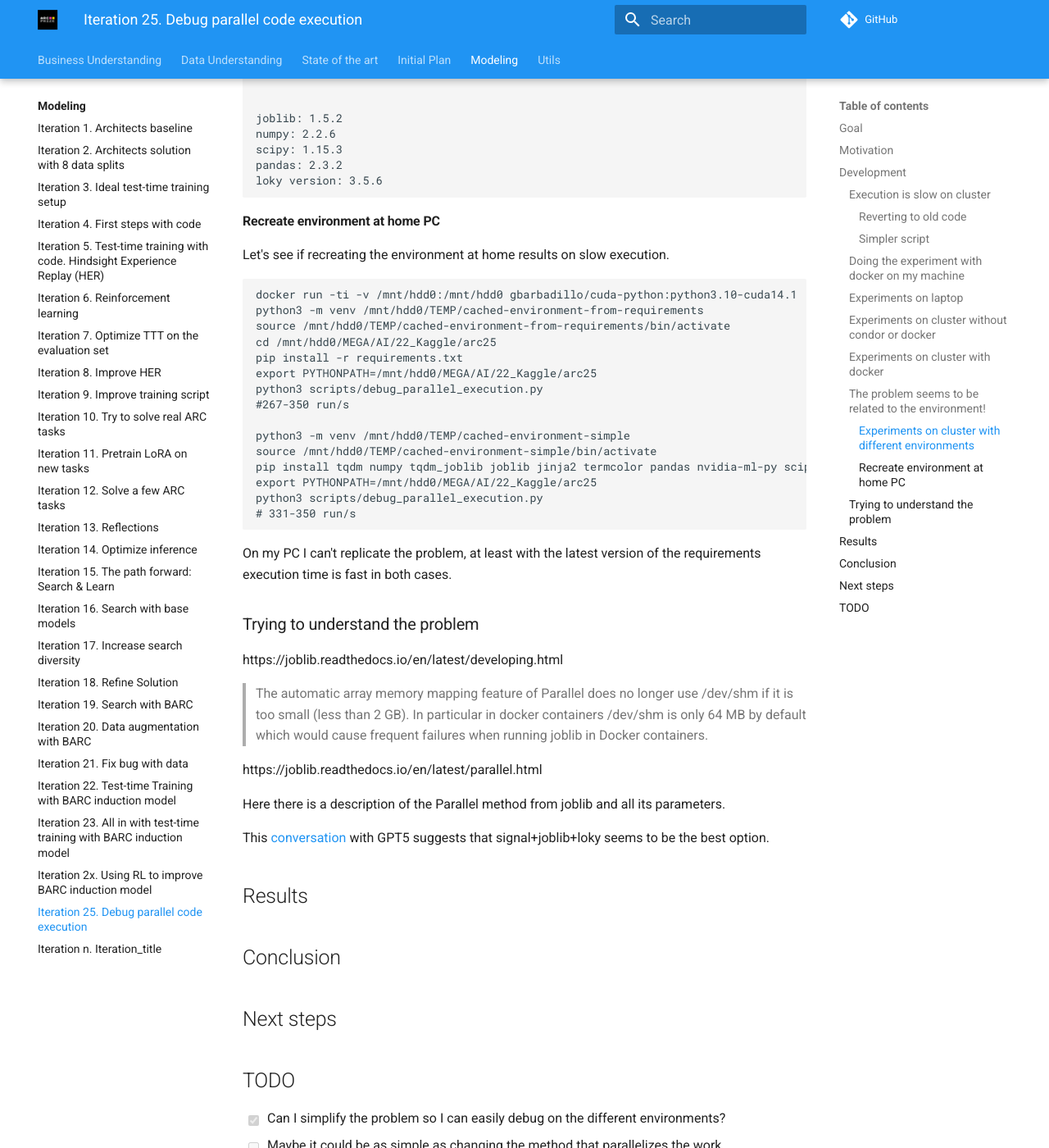
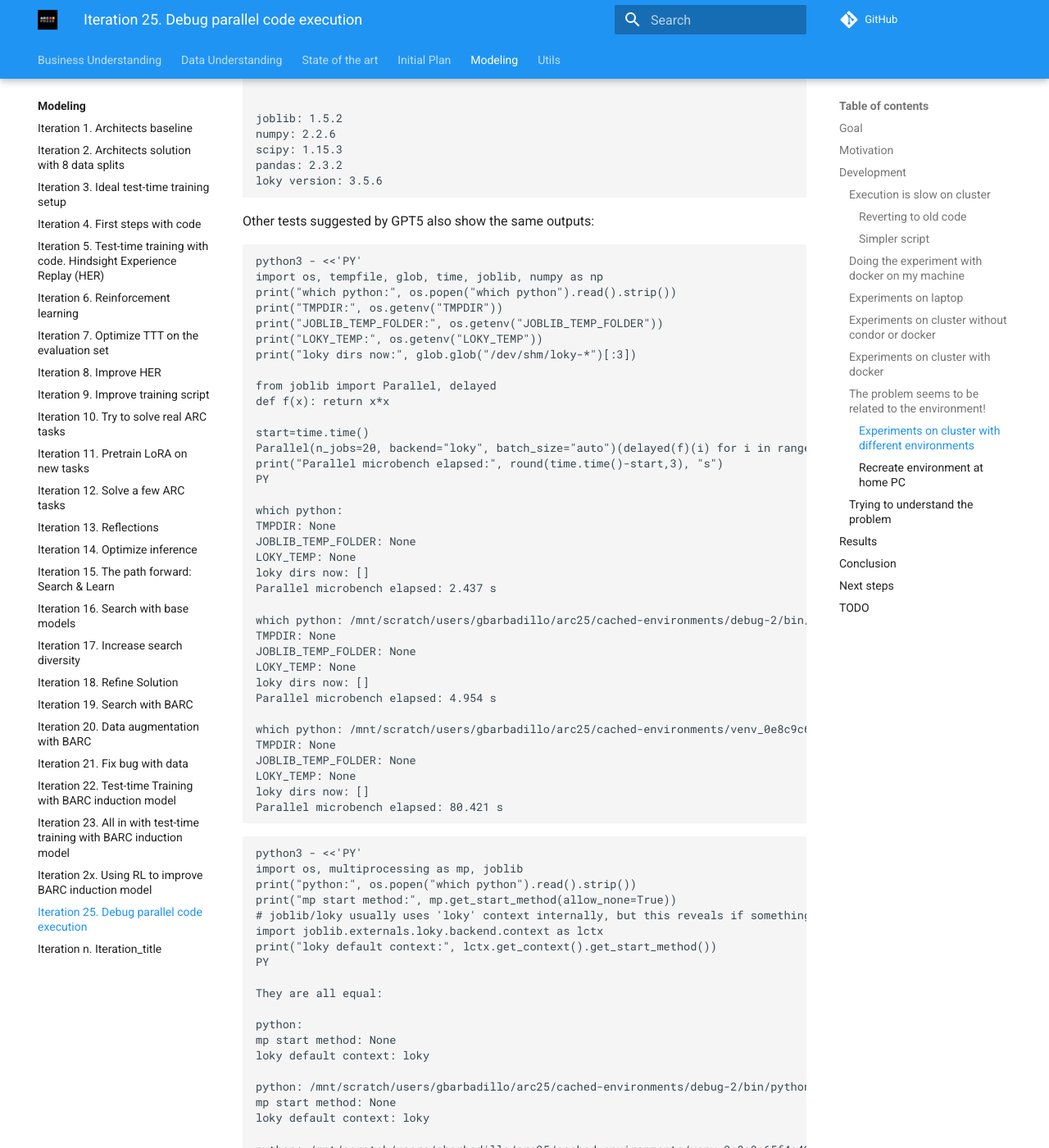
Before and after one commit to ironbar/arc25, an MkDocs documentation site: the page built from docs/modeling/Iteration_25_debug_parallel_code_execution.md, in a window 1280 px wide and 1400 px high, scrolled down 6983 px. Shown: the whole window at 82% size. Built offline with MkDocs 1.6.1 and Material for MkDocs 9.7.7, drawn with Linux system fonts in a browser that asks for light colours; comment, search, counter and statistics services are not loaded; some of the changed text lies outside the part shown.

Commit message:
updated results

````diff
--- a/docs/modeling/Iteration_25_debug_parallel_code_execution.md
+++ b/docs/modeling/Iteration_25_debug_parallel_code_execution.md
@@ -343,6 +343,80 @@ pandas: 2.3.2
 loky version: 3.5.6
 ```
 
+Other tests suggested by GPT5 also show the same outputs:
+
+```bash
+python3 - <<'PY'
+import os, tempfile, glob, time, joblib, numpy as np
+print("which python:", os.popen("which python").read().strip())
+print("TMPDIR:", os.getenv("TMPDIR"))
+print("JOBLIB_TEMP_FOLDER:", os.getenv("JOBLIB_TEMP_FOLDER"))
+print("LOKY_TEMP:", os.getenv("LOKY_TEMP"))
+print("loky dirs now:", glob.glob("/dev/shm/loky-*")[:3])
+
+from joblib import Parallel, delayed
+def f(x): return x*x
+
+start=time.time()
+Parallel(n_jobs=20, backend="loky", batch_size="auto")(delayed(f)(i) for i in range(20000))
+print("Parallel microbench elapsed:", round(time.time()-start,3), "s")
+PY
+
+which python:
+TMPDIR: None
+JOBLIB_TEMP_FOLDER: None
+LOKY_TEMP: None
+loky dirs now: []
+Parallel microbench elapsed: 2.437 s
+
+which python: /mnt/scratch/users/gbarbadillo/arc25/cached-environments/debug-2/bin/python
+TMPDIR: None
+JOBLIB_TEMP_FOLDER: None
+LOKY_TEMP: None
+loky dirs now: []
+Parallel microbench elapsed: 4.954 s
+
+which python: /mnt/scratch/users/gbarbadillo/arc25/cached-environments/venv_0e8c9c65f4e428eaa5db41171ac52335/bin/python
+TMPDIR: None
+JOBLIB_TEMP_FOLDER: None
+LOKY_TEMP: None
+loky dirs now: []
+Parallel microbench elapsed: 80.421 s
+```
+
+```bash
+python3 - <<'PY'
+import os, multiprocessing as mp, joblib
+print("python:", os.popen("which python").read().strip())
+print("mp start method:", mp.get_start_method(allow_none=True))
+# joblib/loky usually uses 'loky' context internally, but this reveals if something forced 'spawn'
+import joblib.externals.loky.backend.context as lctx
+print("loky default context:", lctx.get_context().get_start_method())
+PY
+
+They are all equal:
+
+python:
+mp start method: None
+loky default context: loky
+
+python: /mnt/scratch/users/gbarbadillo/arc25/cached-environments/debug-2/bin/python
+mp start method: None
+loky default context: loky
+
+python: /mnt/scratch/users/gbarbadillo/arc25/cached-environments/venv_0e8c9c65f4e428eaa5db41171ac52335/bin/python
+mp start method: None
+loky default context: loky
+```
+
+However one weird thing is that launching the python terminal is much slower in
+the slow environment.
+
+```bash
+time python -c "pass"
+# The slow environment takes 4s to start, the fast environment 0.5s
+```
+
 #### Recreate environment at home PC
 
 Let's see if recreating the environment at home results on slow execution.
````
